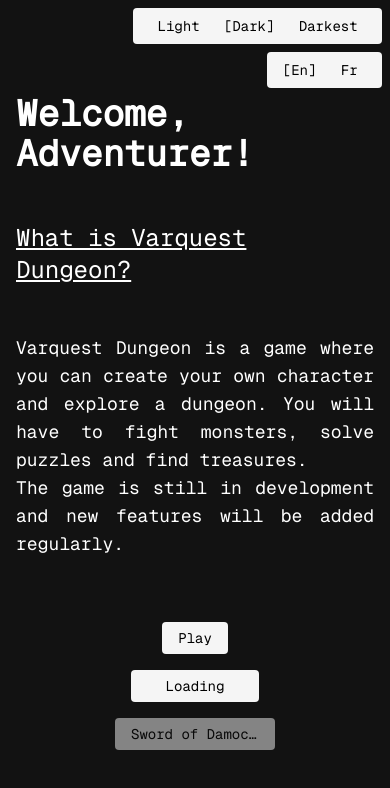
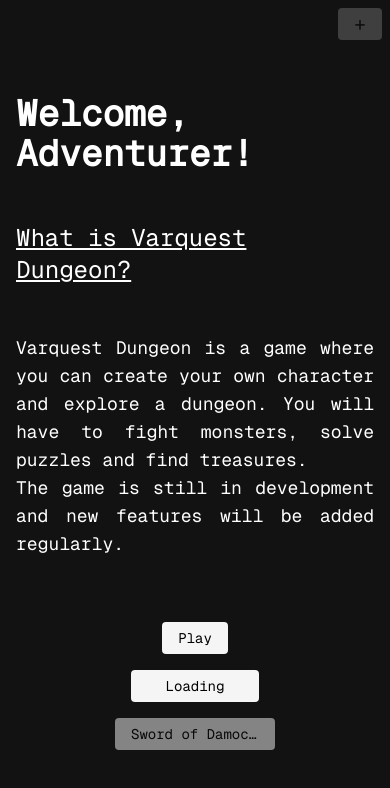
Before and after one commit to MaelBriantin/gear-up-or-shut-up, a React (Vite) app: page / in a window 390 px wide. Shown: the top 788 px of the page. Built offline with nearby package versions, Linux system fonts and the light colour scheme.

Commit message:
feat(options): update Button component and interface components to homogenize mobile and desktop experience

```diff
--- a/src/components/Button/index.tsx
+++ b/src/components/Button/index.tsx
@@ -1,7 +1,7 @@
 import { LoadingDots } from "./LoadingDots";
 
 type ButtonPropsType = {
-    children: string;
+    children: string | React.ReactNode | undefined;
     onClick?: () => void;
     disabled?: boolean;
     loading?: boolean;
@@ -31,7 +31,7 @@ export const Button = (props: ButtonPropsType) => {
                 <LoadingDots />
             ) : (
                 <span
-                    className="truncate"
+                    className="truncate select-none"
                 >{children}
                 </span>
             )}
--- a/src/components/InterfaceOptionContainer/index.tsx
+++ b/src/components/InterfaceOptionContainer/index.tsx
@@ -12,7 +12,8 @@ export const InterfaceOptionContainer = (props: InterfaceOptionContainerProps) =
             className={`
                 bg-backgroundReverse text-textReverse
                 flex justify-between items-center
-                px-4 py-2 rounded-[4px] text-sm gap-4
+                px-4 rounded-[4px] h-8 text-sm gap-4
+                select-none
                 w-fit ${className}
             `}
         >
--- /dev/null
+++ b/src/components/OptionsInterface/index.tsx
@@ -0,0 +1,27 @@
+import { useState } from "react";
+import { LanguageSelector } from "../LanguageSelector";
+import { ThemeSelector } from "../ThemeSelector";
+
+export const OptionsInterface = () => {
+    const [displayOptions, setDisplayOptions] = useState(false);
+
+    const translateMobile = displayOptions ? 'translate-x-0' : 'translate-x-[200%]';
+    const translateDesktop = displayOptions ? 'md:translate-y-0 md:translate-x-0' : 'md:-translate-y-[200%] md:translate-x-0';
+
+    return (
+        <div
+            className="fixed flex flex-col-reverse items-end justify-center w-full gap-2 top-2 right-2 md:top-4 md:right-4 md:flex-row md:justify-end md:items-center md:gap-4">
+            <div className={`flex flex-col items-end gap-2 transform transition-transform duration-300 ${translateMobile} ${translateDesktop} md:flex-row md:gap-4`}>
+                <ThemeSelector />
+                <LanguageSelector />
+            </div>
+            <div
+                className={`hover:opacity-100 ${displayOptions ? 'opacity-100' : 'opacity-20'} group flex justify-center items-center px-4 rounded-[4px] h-8 bg-backgroundReverse text-textReverse cursor-pointer text-xl`}
+                onClick={() => setDisplayOptions(!displayOptions)}>
+                <span className={`${displayOptions ? 'rotate-[-45deg]' : 'rotate-0'} transition-transform duration-50 group-hover:opacity-75 select-none`}>
+                    +
+                </span>
+            </div>
+        </div>
+    );
+}
--- a/src/components/SettingsInterface/index.tsx
+++ /dev/null
@@ -1,28 +0,0 @@
-import { LanguageSelector } from "../LanguageSelector";
-import { ThemeSelector } from "../ThemeSelector";
-
-export const SettingsInterface = () => {
-    return (
-        <div
-            className="
-                flex
-                flex-col
-                gap-2
-                justify-center
-                items-end
-                w-full
-                fixed
-                top-2
-                right-2
-                md:top-4
-                md:right-4
-                md:flex-row
-                md:justify-end
-                md:items-center
-                md:gap-4
-        ">
-            <ThemeSelector />
-            <LanguageSelector />
-        </div>
-    );
-}
--- a/src/components/index.ts
+++ b/src/components/index.ts
@@ -1,5 +1,5 @@
 export { InterfaceOptionContainer } from './InterfaceOptionContainer';
-export { SettingsInterface } from './SettingsInterface';
+export { OptionsInterface } from './OptionsInterface';
 export { LanguageSelector } from './LanguageSelector';
 export { ThemeSelector } from './ThemeSelector';
 
--- a/src/layouts/MainLayout/index.tsx
+++ b/src/layouts/MainLayout/index.tsx
@@ -1,20 +1,10 @@
-import { SettingsInterface } from "@/components/SettingsInterface";
+import { OptionsInterface } from "@/components/OptionsInterface";
 import { Outlet } from "react-router-dom";
 
 export const MainLayout = () => {
     return (
-        <main className="
-            relative
-            flex flex-col
-            items-center
-            justify-center
-            h-screen
-            w-full
-            font-mono
-            bg-background
-            text-text
-        ">
-            <SettingsInterface />
+        <main className="relative flex flex-col items-center justify-center w-full h-screen font-mono  bg-background text-text">
+            <OptionsInterface />
             <Outlet />
         </main>
     );
--- a/src/pages/HomePage/index.tsx
+++ b/src/pages/HomePage/index.tsx
@@ -9,29 +9,18 @@ export const HomePage = () => {
     const [loading, setLoading] = useState(false);
 
     return (
-        <main className="flex flex-col items-start justify-center gap-12 mx-auto p-4 md:w-6/12">
-            <h1 className="text-4xl w-full font-bold flex justify-center">
+        <main className="flex flex-col items-start justify-center gap-12 p-4 mx-auto md:w-6/12">
+            <h1 className="flex justify-center w-full text-4xl font-bold">
                 {useData('home.title')}
             </h1>
-            <h2 className="text-2xl w-full flex justify-start items-center underline">
+            <h2 className="flex items-center justify-start w-full text-2xl underline">
                 {useData('home.subtitle')}
             </h2>
-            <article className="flex flex-col w-full justify-center items-start text-justify">
+            <article className="flex flex-col items-start justify-center w-full text-justify">
                 <p className="text-lg">{useData('home.paragraphs.1')}</p>
                 <p className="text-lg">{useData('home.paragraphs.2')}</p>
             </article>
-            <div className="
-                md:w-full
-                flex
-                gap-4
-                md:justify-center
-                items-center
-                mx-auto
-                w-full
-                mt-4
-                md:flex-row
-                flex-col
-            ">
+            <div className="flex flex-col items-center w-full gap-4 mx-auto mt-4 md:w-full md:justify-center md:flex-row">
                 <Button onClick={() => navigate('/play')}>
                     {useData('ui.button.play')}
                 </Button>
```
